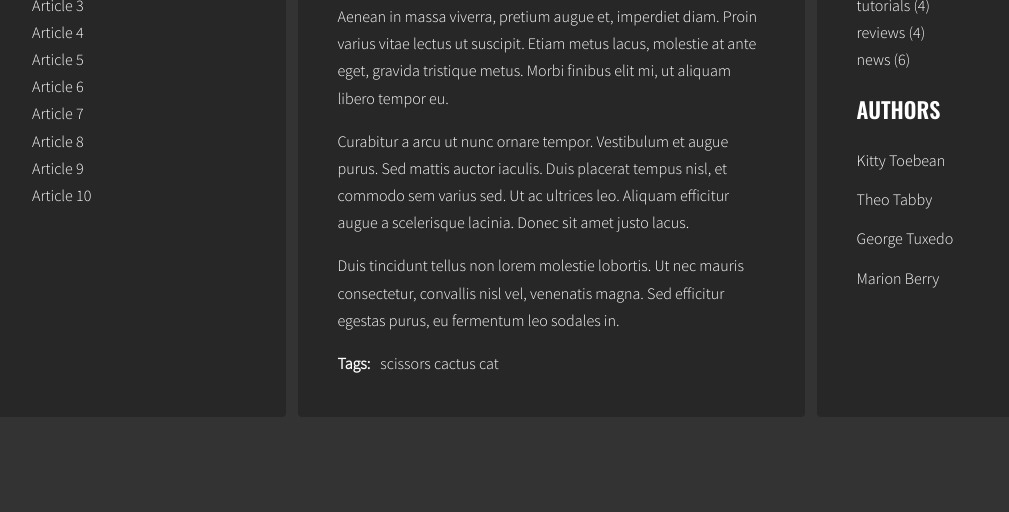
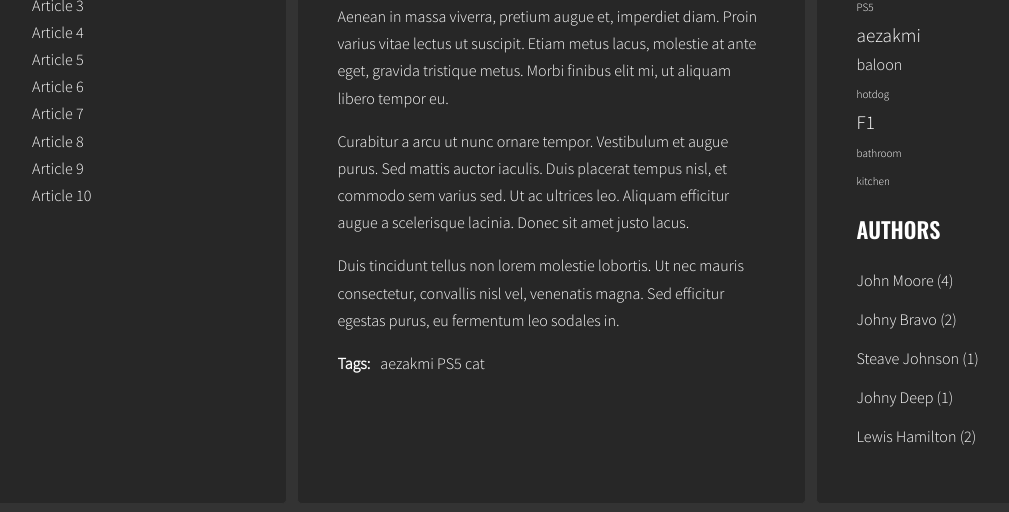
Before and after one commit to RobertBukowiecki/javascript-blog, a website: page index.html in a window 1280 px wide. Shown: the part 421-933 px from the top of the page, without its empty margins (89-1098 px from the left). Before the commit the page ends 871 px from the top, so only its background shows below. Drawn offline with nearby package versions, Linux system fonts and the light colour scheme; a web font is replaced by a local one.

Commit message:
add authors generate list

```diff
--- a/index.html
+++ b/index.html
@@ -27,7 +27,7 @@
               </ul>
             </aside>
             <section class="posts">
-              <article class="post active" id="article-1" data-author="John Moore" data-tags="cat cactus scissors">
+              <article class="post active" id="article-1" data-author="John Moore" data-tags="cat PS5 aezakmi">
                 <h3 class="post-title">Article 1</h3>
                 <p class="post-author"></p>
                 <div class="post-content">
@@ -74,7 +74,7 @@
                   </ul>
                 </div>
               </article>
-              <article class="post" id="article-4" data-author="Johny Deep" data-tags="kitchen saloon bathroom">
+              <article class="post" id="article-4" data-author="Johny Deep" data-tags="F1 baloon bathroom">
                 <h3 class="post-title">Article 4</h3>
                 <p class="post-author"></p>
                 <div class="post-content">
@@ -106,7 +106,7 @@
                   </ul>
                 </div>
               </article>
-              <article class="post" id="article-6" data-author="John Moore" data-tags="dishwasher aezakmi baloon">
+              <article class="post" id="article-6" data-author="John Moore" data-tags="F1 aezakmi baloon">
                 <h3 class="post-title">Article 6</h3>
                 <p class="post-author"></p>
                 <div class="post-content">
@@ -122,7 +122,7 @@
                   </ul>
                 </div>
               </article>
-              <article class="post" id="article-7" data-author="Lewis Hamilton" data-tags="dog cat bird">
+              <article class="post" id="article-7" data-author="Lewis Hamilton" data-tags="F1 cat aezakmi">
                 <h3 class="post-title">Article 7</h3>
                 <p class="post-author"></p>
                 <div class="post-content">
@@ -138,7 +138,7 @@
                   </ul>
                 </div>
               </article>
-              <article class="post" id="article-8" data-author="Lewis Hamiltion" data-tags="cow cat watch">
+              <article class="post" id="article-8" data-author="Lewis Hamilton" data-tags="aezakmi cat F1">
                 <h3 class="post-title">Article 8</h3>
                 <p class="post-author"></p>
                 <div class="post-content">
@@ -154,7 +154,7 @@
                   </ul>
                 </div>
               </article>
-              <article class="post" id="article-9" data-author="Marion Berry" data-tags="cabel microphone bank">
+              <article class="post" id="article-9" data-author="John Moore" data-tags="cat F1 hotdog">
                 <h3 class="post-title">Article 9</h3>
                 <p class="post-author"></p>
                 <div class="post-content">
@@ -170,7 +170,7 @@
                   </ul>
                 </div>
               </article>
-              <article class="post" id="article-10" data-author="George Tuxedo" data-tags="controller station bathroom">
+              <article class="post" id="article-10" data-author="John Moore" data-tags="PS5 cat baloon">
                 <h3 class="post-title">Article 10</h3>
                 <p class="post-author"></p>
                 <div class="post-content">
@@ -190,34 +190,9 @@
             <aside class="sidebar">
               <h2 class="section-title">Tags</h2>
               <ul class="list tags">
-                <li><a href="#">design</a> <span>(6)</span></li>
-                <li><a href="#">code</a> <span>(5)</span></li>
-                <li><a href="#">tutorials</a> <span>(4)</span></li>
-                <li><a href="#">reviews</a> <span>(4)</span></li>
-                <li><a href="#">news</a> <span>(6)</span></li>
               </ul>
               <h2 class="section-title">Authors</h2>
               <ul class="list authors">
-                <li>
-                  <a href="#">
-                    <span class="author-name">Kitty Toebean</span>
-                  </a>
-                </li>
-                <li>
-                  <a href="#">
-                    <span class="author-name">Theo Tabby</span>
-                  </a>
-                </li>
-                <li>
-                  <a href="#">
-                    <span class="author-name">George Tuxedo</span>
-                  </a>
-                </li>
-                <li>
-                  <a href="#">
-                    <span class="author-name">Marion Berry</span>
-                  </a>
-                </li>
               </ul>
             </aside>
           </main>
--- a/js/script.js
+++ b/js/script.js
@@ -5,7 +5,11 @@
     optTitleSelector = '.post-title',
     optTitleListSelector = '.titles',
     optArticleTagsSelector = '.post-tags .list',
-    optArticleAuthorSelector = '.post-author';
+    optArticleAuthorSelector = '.post-author',
+    optTagsListSelector = '.tags.list',
+    optAuthorListSelector = '.authors',
+    optCloudClassCount = '5',
+    optCloudClassPrefix = 'tag-size-';
 
 
   const titleClickHandler = function (event) {
@@ -108,7 +112,29 @@
   };
   generateTitleLinks();
 
+  function calculateTagsParams(tags) {
+    const params = { max: 0, min: 999999 };
+    for (let tag in tags) {
+      // console.log(tag + ' is used ' + tags[tag] + ' times');
+      params.max = Math.max(tags[tag], params.max);
+      params.min = Math.min(tags[tag], params.min);
+    }
+    return params;
+  }
+
+  function calculateTagClass(count, params) {
+    const normalizedCount = count - params.min;
+    const normalizedMax = params.max - params.min;
+    const percentage = normalizedCount / normalizedMax;
+    const classNumber = Math.floor(percentage * (optCloudClassCount - 1) + 1);
+    const tagSize = (optCloudClassPrefix + classNumber);
+    return tagSize
+  }
+
   function generateTags() {
+
+    /* [NEW] create a new variable allTags with an empty object */
+    let allTags = {};
     /* find all articles */
 
     const articles = document.querySelectorAll('.post');
@@ -139,13 +165,21 @@
 
       for (let tag of articleTagsArray) {
         // console.log(tag)
+
         /* generate HTML of the link */
         const linkHTML = '<li><a href="#tag-' + tag + '">' + tag + '&nbsp;' + '</a></li>';
         // console.log(linkHTML);
+
         /* add generated code to html variable */
 
         html = linkHTML + html;
         // console.log(html);
+        /* [NEW] check if this link is NOT already in allTags */
+        if (!allTags[tag]) {
+          /* [NEW] add generated code to allTags object */
+          allTags[tag] = 1;
+        } else {
+          allTags[tag]++;
         }
         /* END LOOP: for each tag */
 
@@ -153,7 +187,32 @@
 
         tagsList.innerHTML = html;
         // console.log(html)
+
+        const tagsParams = calculateTagsParams(allTags);
+        // console.log('tagsParams:', tagsParams);
+
+        /* [NEW] find list of tags in right column */
+        const tagList = document.querySelector('.tags');
+
+        /* [NEW] create variable for all links HTML code */
+
+        let allTagsHTML = '';
+
+        /* [NEW] START LOOP: for each tag in allTags: */
+
+        for (let tag in allTags) {
+
+          /* [NEW] generate code of a link and add it to allTagsHTML */
+
+          allTagsHTML += '<li><a href="#tag-' + tag + '" class="' + calculateTagClass(allTags[tag], tagsParams) + '">' + tag + '</a></li>';
         }
+        /* [NEW] END LOOP: for each tag in allTags: */
+
+        /*[NEW] add HTML from allTagsHTML to tagList */
+        tagList.innerHTML = allTagsHTML
+      }
+    }
+    // console.log(allTags);
   };
 
   generateTags();
@@ -170,6 +229,7 @@
     const clickedElement = this;
     console.log('Tag was clicked!');
     console.log(event);
+    console.log(clickedElement);
 
     /* make a new constant "href" and read the attribute "href" of the clicked element */
 
@@ -208,7 +268,7 @@
 
   function addClickListenersToTags() {
     /* find all links to tags */
-    let links = document.querySelectorAll('.post-tags a');
+    let links = document.querySelectorAll('.post-tags a, .tags a');
     /* START LOOP: for each link */
     for (let link of links)
       /* add tagClickHandler as event listener for that link */
@@ -225,6 +285,7 @@
 
 
   function generateAuthors() {
+    let allAuthors = {};
 
     const articles = document.querySelectorAll(optArticleSelector);
 
@@ -232,7 +293,7 @@
 
 
       const authorLink = article.querySelector(optArticleAuthorSelector);
-      // console.log(authorLink);
+      // console.log(article);
       authorLink.innerHTML = '';
 
       let html = '';
@@ -243,7 +304,26 @@
       const linkHTML = '<a href="#author-' + articleAuthors + '">by' + '&nbsp;' + articleAuthors + '</a>';
 
       html = linkHTML + html;
+      let allAuthorsHTML = '';
+
+      if (!allAuthors[articleAuthors]) {
+        /* [NEW] add generated code to allAuthors object */
+        allAuthors[articleAuthors] = 1;
+      } else {
+        allAuthors[articleAuthors]++;
+      }
       // console.log(html);
+
+      for (let articleAuthors in allAuthors) {
+        allAuthorsHTML += '<li><a href="#author-' + articleAuthors + '" class="author">' + articleAuthors + ' (' + allAuthors[articleAuthors] + ')</a></li>';
+
+      }
+      const authorsList = document.querySelector('.authors')
+      // console.log(allAuthors);
+      // console.log(allAuthorsHTML);
+
+      authorsList.innerHTML = allAuthorsHTML;
+
 
       authorLink.innerHTML = html;
     }
@@ -267,26 +347,20 @@
     console.log(author);
     const activetedAuthor = clickedElement.classList.add('active');
 
-
-    /* [DONE] remove class 'active' from all articles */
-
-    const authorLinks = document.querySelectorAll('a[href="'+ href +'"]');
-    console.log(authorLinks);
+    const authorLinks = document.querySelectorAll('a[href="' + href + '"]');
+    // console.log(authorLinks);
     for (let authorLink of authorLinks) {
       authorLink.classList.remove('active');
     };
 
-    /* [DONE] get 'href' attribute from the clicked link */
+    const authorLinksActive = document.querySelectorAll('a[href="' + href + '"]');
 
-    const authorLinksActive = document.querySelectorAll('a[href="' + href + '"]');
-    /* START LOOP: for each found tag link */
     for (let authorLinkActive of authorLinksActive) {
 
-      /* add class active */
       authorLinkActive.classList.add('.active');
-      // console.log(tagLink);
 
-      /* END LOOP: for each found tag link */
+
+
     }
 
     generateTitleLinks('[data-author="' + author + '"]');
@@ -294,7 +368,7 @@
 
   function addClickListenersToAuthors() {
     /* find all links to tags */
-    let links = document.querySelectorAll(optArticleAuthorSelector + ' a');
+    let links = document.querySelectorAll('.post-author a, .authors a');
     /* START LOOP: for each link */
     for (let link of links)
       /* add tagClickHandler as event listener for that link */
--- a/sass/style.scss
+++ b/sass/style.scss
@@ -146,3 +146,31 @@ body {
     margin: 0 10px 0 0;
   }
 }
+
+
+/* tagsCloud */
+
+.tags {
+  a {
+  display: inline;
+  }
+}
+.tag-size-1 {
+  font-size: 0.7em;
+}
+
+.tag-size-2 {
+  font-size: 1em;
+}
+
+.tag-size-3 {
+  font-size: 1.2em;
+}
+
+.tag-size-4 {
+  font-size: 1.5em;
+}
+
+.tag-size-5 {
+  font-size: 2em;
+}
```
Also changed, not shown: css/style.css, 1 other file. Lines whose indentation alone changed are shown as unchanged.
